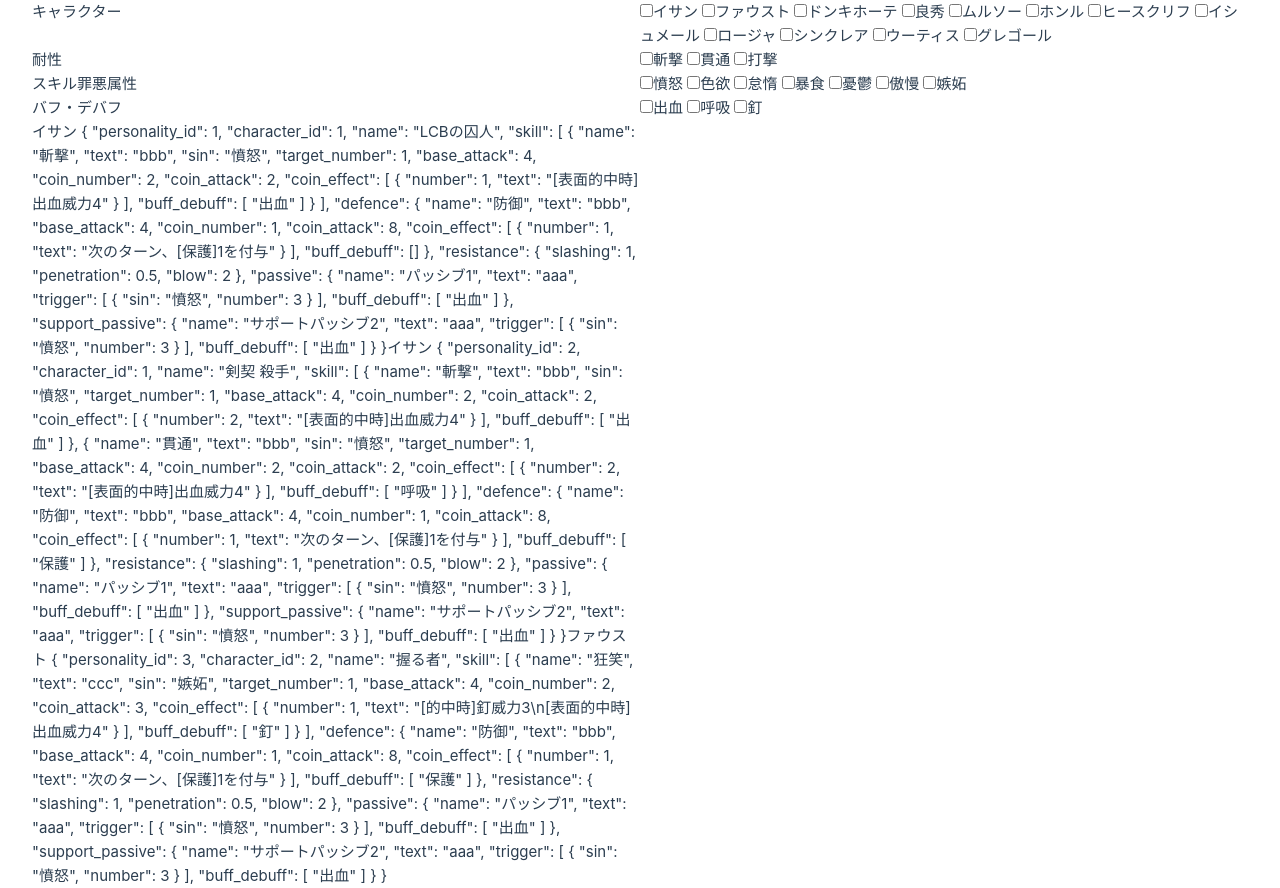
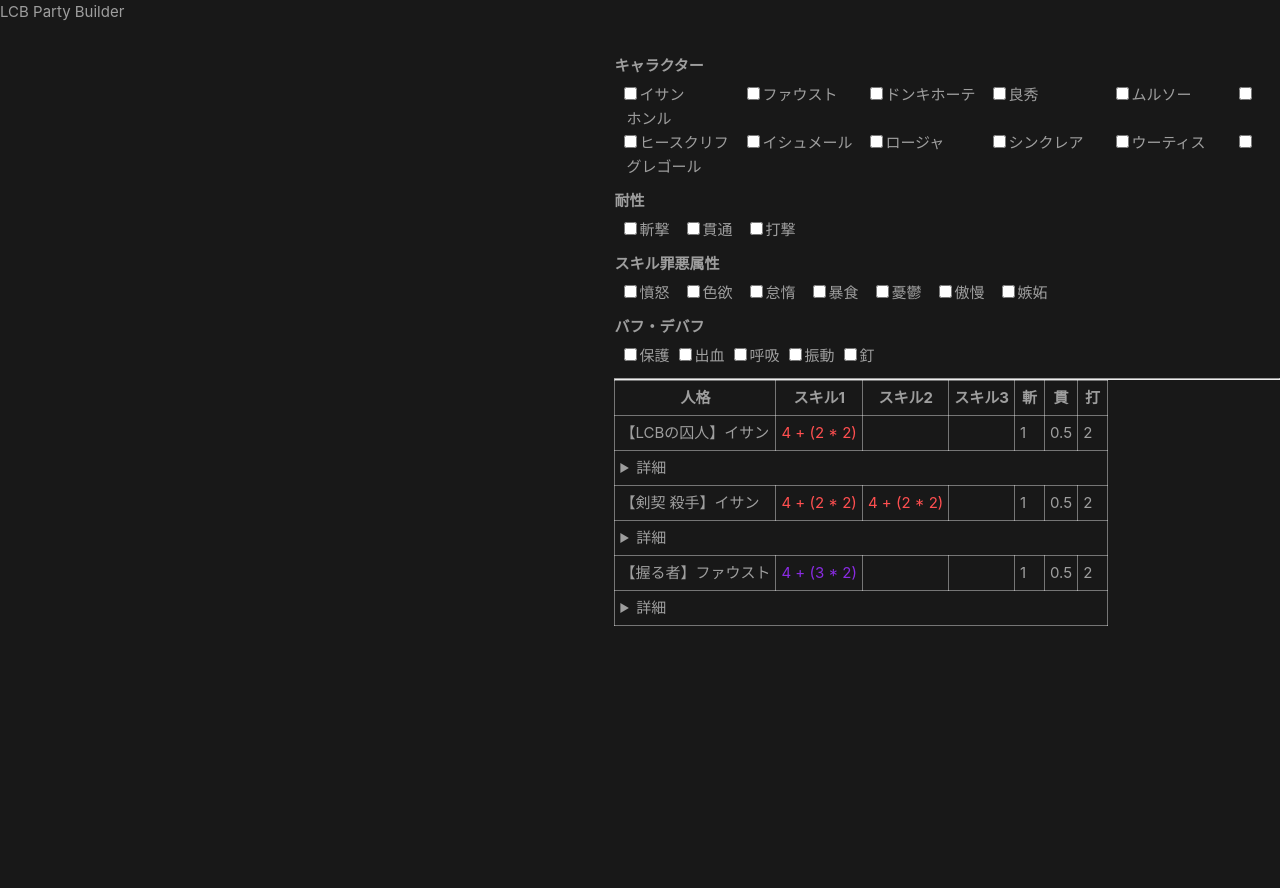
Before and after one commit to JasVv/LCB_party_builder, a Vue app in the folder lcb-party-builder/: page / in a window 1280 px wide. After the commit the page ends 810 px from the top, so only its background shows below. Built offline with nearby package versions, Linux system fonts and the light colour scheme.

Commit message:
version0.1

```diff
--- a/lcb-party-builder/index.html
+++ b/lcb-party-builder/index.html
@@ -1,5 +1,5 @@
 <!DOCTYPE html>
-<html lang="en">
+<html lang="ja">
   <head>
     <meta charset="UTF-8">
     <link rel="icon" href="/favicon.ico">
--- a/lcb-party-builder/package.json
+++ b/lcb-party-builder/package.json
@@ -1,6 +1,6 @@
 {
   "name": "lcb-party-builder",
-  "version": "0.0.0",
+  "version": "0.1.0",
   "private": true,
   "scripts": {
     "dev": "vite",
--- a/lcb-party-builder/src/MainApp.vue
+++ b/lcb-party-builder/src/MainApp.vue
@@ -73,6 +73,10 @@ interface View {
 
 const all_data: Data = json_data
 
+const all_buff_debuff: string[] = Array.from(new Set(all_data.personality.flatMap(p =>
+  [...p.skill.flatMap(v => v.buff_debuff), ...p.defence.buff_debuff, ...p.passive.buff_debuff, ...p.support_passive.buff_debuff]
+))).sort()
+
 const character: Ref<number[]> = ref([])
 const resistance: Ref<string[]> = ref([])
 const skill_sin: Ref<string[]> = ref([])
@@ -94,47 +98,34 @@ data.value.view = all_data.personality
   })
 
 function recalculate() {
-  const aaa = all_data.personality.filter(p => character.value.includes(p.character_id))
-  console.log(`aaa ${aaa}`)
-
-  const charactor_select = (character.value.length ? all_data.personality.filter(p => character.value.includes(p.character_id)) : all_data.personality).map(p => p.personality_id)
-
-  console.log(`charactor_select ${charactor_select}`)
+  const charactor_select = (character.value.length ? all_data.personality.filter(p => character.value.some(v => v == p.character_id)) : all_data.personality).map(p => p.personality_id)
 
   const resistance_select = (resistance.value.length
   ? all_data.personality.filter(p => {
-    const sl = resistance.value.includes("slashing") ? p.resistance.slashing < 1.0 : true
-    const pe = resistance.value.includes("penetration") ? p.resistance.penetration < 1.0 : true
-    const bl = resistance.value.includes("blow") ? p.resistance.blow < 1.0 : true
-    sl || pe || bl
+    const sl = resistance.value.some(v => v == "slashing") ? p.resistance.slashing < 1 : false
+    const pe = resistance.value.some(v => v == "penetration") ? p.resistance.penetration < 1 : false
+    const bl = resistance.value.some(v => v == "blow") ? p.resistance.blow < 1 : false
+    return sl || pe || bl
   })
   : all_data.personality).map(p => p.personality_id)
 
-  console.log(`resistance_select ${resistance_select}`)
-
   const skill_sin_select = (skill_sin.value.length
-  ? all_data.personality.filter(p => {
-    p.skill.find(s => skill_sin.value.includes(s.sin))
-  })
+  ? all_data.personality.filter(p => p.skill.find(s => skill_sin.value.some(v => v == s.sin)))
   : all_data.personality).map(p => p.personality_id)
-
-  console.log(`skill_sin_select ${skill_sin_select}`)
 
   const buff_debuff_select = (buff_debuff.value.length
     ? all_data.personality.filter(p => {
-    const skill_buff_debuff = p.skill.find(s => s.buff_debuff.filter(b => buff_debuff.value.includes(b)))
-    const defence_buff_debuff = p.defence.buff_debuff.find(b => buff_debuff.value.includes(b))
-    const passive_buff_debuff = p.passive.buff_debuff.find(b => buff_debuff.value.includes(b))
-    const support_passive_buff_debuff = p.support_passive.buff_debuff.find(b => buff_debuff.value.includes(b))
-    skill_buff_debuff || defence_buff_debuff || passive_buff_debuff || support_passive_buff_debuff
+      const skill_buff_debuff = p.skill.find(s => s.buff_debuff.filter(b => buff_debuff.value.some(v => v == b)).length)
+      const defence_buff_debuff = p.defence.buff_debuff.find(b => buff_debuff.value.some(v => v == b))
+      const passive_buff_debuff = p.passive.buff_debuff.find(b => buff_debuff.value.some(v => v == b))
+      const support_passive_buff_debuff = p.support_passive.buff_debuff.find(b => buff_debuff.value.some(v => v == b))
+
+      return skill_buff_debuff || defence_buff_debuff || passive_buff_debuff || support_passive_buff_debuff
     })
-  : all_data.personality).map(p => p.personality_id)
-
-  console.log(`buff_debuff_select ${buff_debuff_select}`)
+    : all_data.personality
+  ).map(p => p.personality_id)
 
   const target_personality = charactor_select.filter(value => resistance_select.includes(value) && skill_sin_select.includes(value) && buff_debuff_select.includes(value))
-
-  console.log(`target_personality ${target_personality}`)
 
   data.value.view = all_data.personality
     .filter(p => target_personality.includes(p.personality_id))
@@ -145,64 +136,156 @@ function recalculate() {
       }
       return view
     })
+    .sort((a, b) => {
+      if (a.character.character_id < b.character.character_id) {
+        return -1
+      } else if (a.character.character_id > b.character.character_id) {
+        return 1
+      } else {
+        if (a.personality.personality_id < b.personality.personality_id) {
+          return -1
+        } else if (a.personality.personality_id > b.personality.personality_id) {
+          return 1
+        } else {
+          return 0
+        }
+      }
+    })
 
+}
+
+function selectSinColorCss(sin: string) {
+  return sin == "憤怒" ? "font_color_wrath" :
+  sin == "色欲" ? "font_color_lust" :
+  sin == "怠惰" ? "font_color_sloth" :
+  sin == "暴食" ? "font_color_gluttony" :
+  sin == "憂鬱" ? "font_color_gloom" :
+  sin == "傲慢" ? "font_color_pride" :
+  sin == "嫉妬" ? "font_color_envy" : ""
 }
 </script>
 
 <template>
-  <div>
-    キャラクター
-  </div>
-  <div>
-  	<input type="checkbox" v-model="character" value="1" v-on:change="recalculate()" />イサン
-    <input type="checkbox" v-model="character" value="2" v-on:change="recalculate()" />ファウスト
-    <input type="checkbox" v-model="character" value="3" v-on:change="recalculate()" />ドンキホーテ
-    <input type="checkbox" v-model="character" value="4" v-on:change="recalculate()" />良秀
-    <input type="checkbox" v-model="character" value="5" v-on:change="recalculate()" />ムルソー
-    <input type="checkbox" v-model="character" value="6" v-on:change="recalculate()" />ホンル
-    <input type="checkbox" v-model="character" value="7" v-on:change="recalculate()" />ヒースクリフ
-    <input type="checkbox" v-model="character" value="8" v-on:change="recalculate()" />イシュメール
-    <input type="checkbox" v-model="character" value="9" v-on:change="recalculate()" />ロージャ
-    <input type="checkbox" v-model="character" value="11" v-on:change="recalculate()" />シンクレア
-    <input type="checkbox" v-model="character" value="12" v-on:change="recalculate()" />ウーティス
-    <input type="checkbox" v-model="character" value="13" v-on:change="recalculate()" />グレゴール
+
+  <div class="container">
+    <div class="title">LCB Party Builder</div>
+
+    <div class="selected">
+
     </div>
 
-  <div>
-    耐性
+    <div class="search">
+      <div class="search_contents">
+        <h4>
+          キャラクター
+        </h4>
+        <div class="search_checkbox">
+          <div class="character_select">
+            <input type="checkbox" v-model="character" value="1" v-on:change="recalculate()" /><label>イサン</label>
+            <input type="checkbox" v-model="character" value="2" v-on:change="recalculate()" /><label>ファウスト</label>
+            <input type="checkbox" v-model="character" value="3" v-on:change="recalculate()" /><label>ドンキホーテ</label>
+            <input type="checkbox" v-model="character" value="4" v-on:change="recalculate()" /><label>良秀</label>
+            <input type="checkbox" v-model="character" value="5" v-on:change="recalculate()" /><label>ムルソー</label>
+            <input type="checkbox" v-model="character" value="6" v-on:change="recalculate()" /><label>ホンル</label>
           </div>
-  <div>
-  	<input type="checkbox" v-model="resistance" value="slashing" v-on:change="recalculate()" />斬撃
-    <input type="checkbox" v-model="resistance" value="penetration" v-on:change="recalculate()" />貫通
-    <input type="checkbox" v-model="resistance" value="blow" v-on:change="recalculate()" />打撃
+          <div class="character_select">
+            <input type="checkbox" v-model="character" value="7" v-on:change="recalculate()" /><label>ヒースクリフ</label>
+            <input type="checkbox" v-model="character" value="8" v-on:change="recalculate()" /><label>イシュメール</label>
+            <input type="checkbox" v-model="character" value="9" v-on:change="recalculate()" /><label>ロージャ</label>
+            <input type="checkbox" v-model="character" value="11" v-on:change="recalculate()" /><label>シンクレア</label>
+            <input type="checkbox" v-model="character" value="12" v-on:change="recalculate()" /><label>ウーティス</label>
+            <input type="checkbox" v-model="character" value="13" v-on:change="recalculate()" /><label>グレゴール</label>
+          </div>
+        </div>
       </div>
 
-  <div>
-    スキル罪悪属性
+      <div class="search_contents">
+        <h4>
+          耐性
+        </h4>
+        <div class="search_checkbox">
+          <div class="resistance_select">
+            <input type="checkbox" v-model="resistance" value="slashing" v-on:change="recalculate()" /><label>斬撃</label>
+            <input type="checkbox" v-model="resistance" value="penetration" v-on:change="recalculate()" /><label>貫通</label>
+            <input type="checkbox" v-model="resistance" value="blow" v-on:change="recalculate()" /><label>打撃</label>
           </div>
-  <div>
-  	<input type="checkbox" v-model="skill_sin" value="憤怒" v-on:change="recalculate()" />憤怒
-    <input type="checkbox" v-model="skill_sin" value="色欲" v-on:change="recalculate()" />色欲
-    <input type="checkbox" v-model="skill_sin" value="怠惰" v-on:change="recalculate()" />怠惰
-    <input type="checkbox" v-model="skill_sin" value="暴食" v-on:change="recalculate()" />暴食
-    <input type="checkbox" v-model="skill_sin" value="憂鬱" v-on:change="recalculate()" />憂鬱
-    <input type="checkbox" v-model="skill_sin" value="傲慢" v-on:change="recalculate()" />傲慢
-    <input type="checkbox" v-model="skill_sin" value="嫉妬" v-on:change="recalculate()" />嫉妬
+        </div>
       </div>
 
-  <div>
-    バフ・デバフ
+      <div class="search_contents">
+        <h4>
+          スキル罪悪属性
+        </h4>
+        <div class="search_checkbox">
+          <div class="skill_sin_select">
+            <input type="checkbox" v-model="skill_sin" value="憤怒" v-on:change="recalculate()" /><label>憤怒</label>
+            <input type="checkbox" v-model="skill_sin" value="色欲" v-on:change="recalculate()" /><label>色欲</label>
+            <input type="checkbox" v-model="skill_sin" value="怠惰" v-on:change="recalculate()" /><label>怠惰</label>
+            <input type="checkbox" v-model="skill_sin" value="暴食" v-on:change="recalculate()" /><label>暴食</label>
+            <input type="checkbox" v-model="skill_sin" value="憂鬱" v-on:change="recalculate()" /><label>憂鬱</label>
+            <input type="checkbox" v-model="skill_sin" value="傲慢" v-on:change="recalculate()" /><label>傲慢</label>
+            <input type="checkbox" v-model="skill_sin" value="嫉妬" v-on:change="recalculate()" /><label>嫉妬</label>
           </div>
-  <div>
-  	<input type="checkbox" v-model="buff_debuff" value="出血" v-on:change="recalculate()" />出血
-    <input type="checkbox" v-model="buff_debuff" value="呼吸" v-on:change="recalculate()" />呼吸
-    <input type="checkbox" v-model="buff_debuff" value="釘" v-on:change="recalculate()" />釘
+        </div>
       </div>
 
-  <div>
-    <label v-for="v in data.view" :key="v.personality.personality_id">
-      {{ v.character.name }} {{ v.personality }}
-    </label>
+      <div class="search_contents">
+        <h4>
+          バフ・デバフ
+        </h4>
+        <div class="search_checkbox">
+          <div class="buff_debuff_select">
+            <div v-for="b in all_buff_debuff" :key="b">
+              <input type="checkbox" v-model="buff_debuff" :value="b" v-on:change="recalculate()" /><label>{{ b }}</label>
+            </div>
+          </div>
+        </div>
+      </div>
+    </div>
+
+    <div class="result">
+      <hr>
+
+      <table class="personality_table">
+
+        <tr>
+          <th>人格</th>
+          <th>スキル1</th>
+          <th>スキル2</th>
+          <th>スキル3</th>
+          <th>斬</th>
+          <th>貫</th>
+          <th>打</th>
+        </tr>
+
+        <template v-for="v in data.view" :key="v.personality.personality_id">
+          <tr>
+            <td>【{{ v.personality.name }}】{{ v.character.name }}</td>
+            <td :class="selectSinColorCss(v.personality.skill[0]?.sin)">
+              {{ v.personality.skill[0] ? `${v.personality.skill[0].base_attack} + (${v.personality.skill[0].coin_attack} * ${v.personality.skill[0].coin_number})` : ""  }}
+            </td>
+            <td :class="selectSinColorCss(v.personality.skill[1]?.sin)">
+              {{ v.personality.skill[1] ? `${v.personality.skill[1].base_attack} + (${v.personality.skill[1].coin_attack} * ${v.personality.skill[1].coin_number})` : ""  }}
+            </td>
+            <td :class="selectSinColorCss(v.personality.skill[2]?.sin)">
+              {{ v.personality.skill[2] ? `${v.personality.skill[2].base_attack} + (${v.personality.skill[2].coin_attack} * ${v.personality.skill[2].coin_number})` : ""  }}
+            </td>
+            <td>{{ v.personality.resistance.slashing }}</td>
+            <td>{{ v.personality.resistance.penetration }}</td>
+            <td>{{ v.personality.resistance.blow }}</td>
+          </tr>
+          <tr>
+            <td colspan=7>
+              <details>
+                <summary>詳細</summary>
+                ここに詳細を出す
+              </details>
+            </td>
+          </tr>
+        </template>
+
+      </table>
+    </div>
   </div>
 
 </template>
--- a/lcb-party-builder/src/assets/base.css
+++ b/lcb-party-builder/src/assets/base.css
@@ -23,31 +23,17 @@
 
 /* semantic color variables for this project */
 :root {
-  --color-background: var(--vt-c-white);
-  --color-background-soft: var(--vt-c-white-soft);
-  --color-background-mute: var(--vt-c-white-mute);
+  --color-background: var(--vt-c-black);
+  --color-background-soft: var(--vt-c-black-soft);
+  --color-background-mute: var(--vt-c-black-mute);
 
-  --color-border: var(--vt-c-divider-light-2);
-  --color-border-hover: var(--vt-c-divider-light-1);
+  --color-border: var(--vt-c-divider-dark-2);
+  --color-border-hover: var(--vt-c-divider-dark-1);
 
-  --color-heading: var(--vt-c-text-light-1);
-  --color-text: var(--vt-c-text-light-1);
+  --color-heading: var(--vt-c-text-dark-1);
+  --color-text: var(--vt-c-text-dark-2);
 
   --section-gap: 160px;
-}
-
-@media (prefers-color-scheme: dark) {
-  :root {
-    --color-background: var(--vt-c-black);
-    --color-background-soft: var(--vt-c-black-soft);
-    --color-background-mute: var(--vt-c-black-mute);
-
-    --color-border: var(--vt-c-divider-dark-2);
-    --color-border-hover: var(--vt-c-divider-dark-1);
-
-    --color-heading: var(--vt-c-text-dark-1);
-    --color-text: var(--vt-c-text-dark-2);
-  }
 }
 
 *,
@@ -56,7 +42,6 @@
   box-sizing: border-box;
   margin: 0;
   position: relative;
-  font-weight: normal;
 }
 
 body {
--- a/lcb-party-builder/src/assets/characters.json
+++ b/lcb-party-builder/src/assets/characters.json
@@ -70,7 +70,8 @@
                         }
                     ],
                     "buff_debuff": [
-                        "出血"
+                        "出血",
+                        "振動"
                     ]
                 }
             ],
--- a/lcb-party-builder/src/assets/main.css
+++ b/lcb-party-builder/src/assets/main.css
@@ -1,35 +1,97 @@
 @import './base.css';
 
-#app {
-  max-width: 1280px;
-  margin: 0 auto;
-  padding: 2rem;
-
-  font-weight: normal;
+.container {
+  display: grid;
+  grid-template-columns: 1.2fr 1.3fr;
+  grid-template-rows: 0.2fr 1.2fr 1.6fr;
+  gap: 0px 0px;
+  grid-auto-flow: row;
+  grid-template-areas:
+    "title title"
+    "selected search"
+    "selected result";
 }
 
-a,
-.green {
-  text-decoration: none;
-  color: hsla(160, 100%, 37%, 1);
-  transition: 0.4s;
+.title { grid-area: title; }
+
+.selected { grid-area: selected; }
+
+.search { grid-area: search; }
+
+.result { grid-area: result; }
+
+.character_select label {
+  width: 110px;
+  padding-left: 2px;
+  display: inline-block;
 }
 
-@media (hover: hover) {
-  a:hover {
-    background-color: hsla(160, 100%, 37%, 0.2);
-  }
+.resistance_select label {
+  padding-left: 2px;
+  width: 50px;
+  display: inline-block;
 }
 
-@media (min-width: 1024px) {
-  body {
-    display: flex;
-    place-items: center;
-  }
+.skill_sin_select label {
+  padding-left: 2px;
+  width: 50px;
+  display: inline-block;
+}
 
-  #app {
-    display: grid;
-    grid-template-columns: 1fr 1fr;
-    padding: 0 2rem;
-  }
+.buff_debuff_select {
+  display: flex;
 }
+
+.buff_debuff_select label {
+  padding-left: 2px;
+  padding-right: 10px;
+  display: inline-block;
+}
+
+.search_contents {
+  padding-bottom: 10px;
+}
+
+.search_checkbox {
+  padding-top: 5px;
+  padding-left: 10px;
+}
+
+.personality_table {
+  border-collapse:  collapse;
+  padding-top: 10px;
+}
+
+.personality_table th, td{
+  border:1px solid #ffffff67;
+  padding: 5px;
+  min-width: 30px;
+}
+
+.font_color_wrath {
+  color: #FF4F50;
+}
+
+.font_color_lust {
+  color: #FFA500;
+}
+
+.font_color_sloth {
+  color: #F0E68C;
+}
+
+.font_color_gluttony {
+  color: #90EE90;
+}
+
+.font_color_gloom {
+  color: #87CEEB;
+}
+
+.font_color_pride {
+  color: #00008B;
+}
+
+.font_color_envy {
+  color: #8A2BE2;
+}
--- a/lcb-party-builder/tsconfig.json
+++ b/lcb-party-builder/tsconfig.json
@@ -3,6 +3,10 @@
   "include": ["env.d.ts", "src/**/*", "src/**/*.vue"],
   "compilerOptions": {
     "resolveJsonModule": true,
+    "target": "es2021",
+    "lib": [
+      "es2021"
+    ],
     "baseUrl": ".",
     "paths": {
       "@/*": ["./src/*"]
```
Lines whose indentation alone changed are shown as unchanged.
